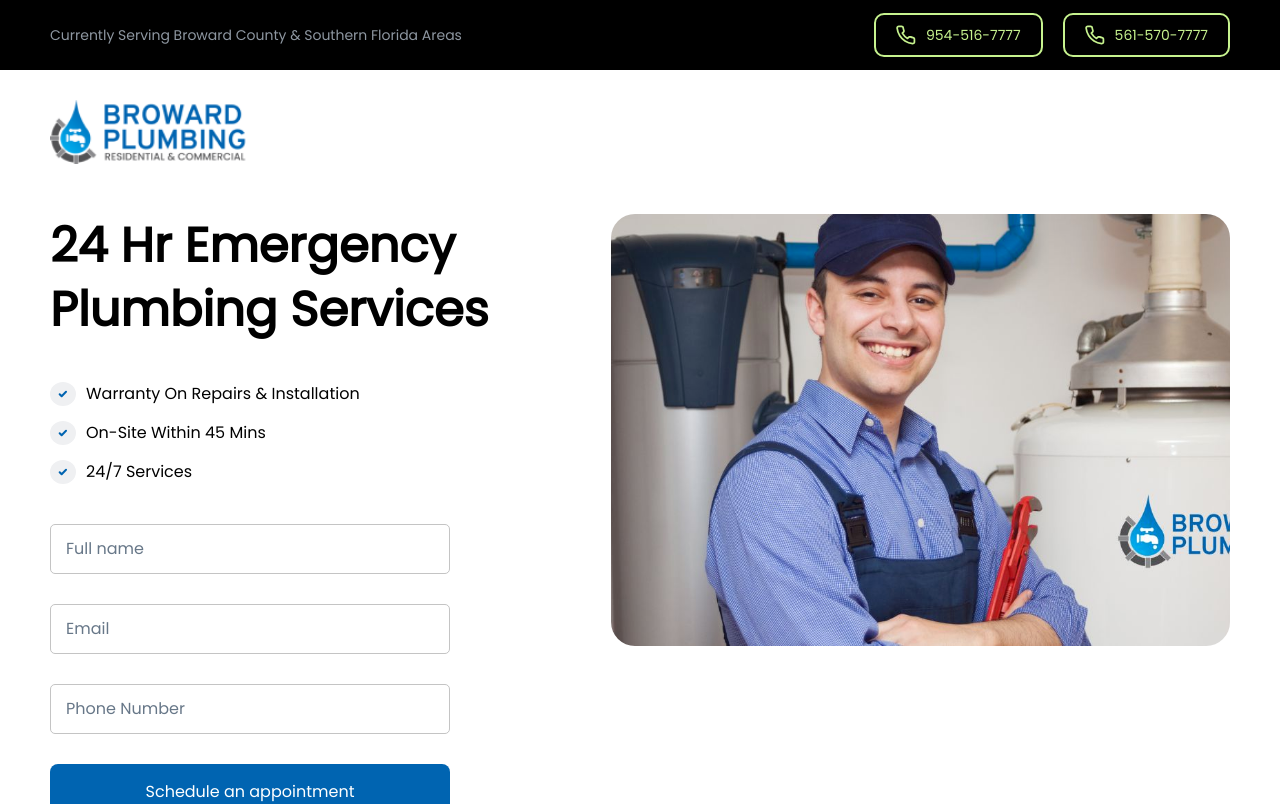
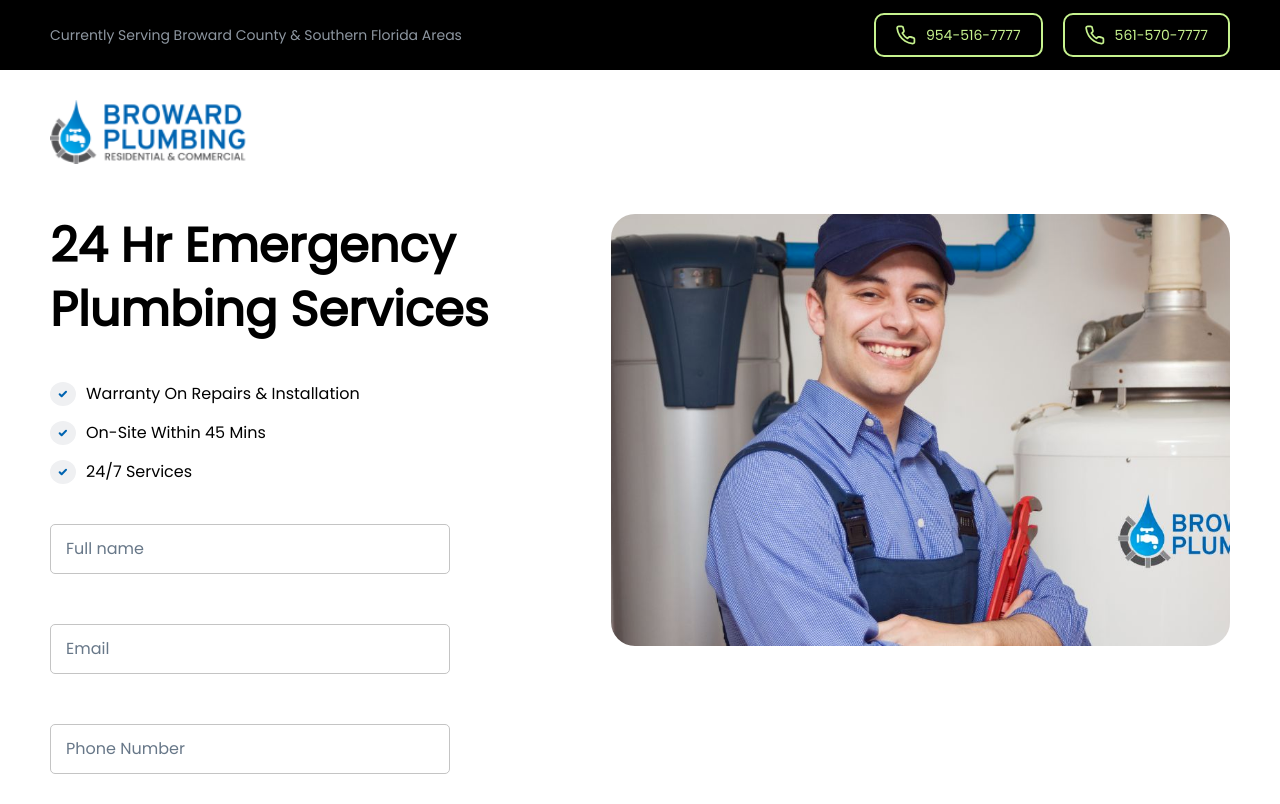
Before and after one commit to AKalyanPavan/browardplumbing, a React (Create React App) app: page / in a window 1280 px wide. Shown: the top 804 px of the page. Built offline with nearby package versions, Linux system fonts and the light colour scheme.

Commit message:
Form validations added

```diff
--- a/src/components/Homepage.js
+++ b/src/components/Homepage.js
@@ -13,6 +13,9 @@ function Homepage() {
   const [activeFaq, setActiveFaq] = useState("faq2");
   const [activeTestimonial, setActiveTestimonial] = useState(1);
   const [translateX, setTranslateX] = useState(0);
+
+  let emailregex = /^[\w-\.]+@([\w-]+\.)+[\w-]{2,4}$/;
+  let phoneregex = /^[+]*[(]{0,1}[0-9]{1,4}[)]{0,1}[-\s\./0-9]*$/;
 
   function onBurgerMenuClicked(){
     document.querySelector("#modal").style.animationName = "slideIn";
@@ -224,6 +227,32 @@ function Homepage() {
     inputDiv.classList.remove("hover:border-[#000000]");
     inputDiv.classList.add("border-[#377dff]");
 
+    switch(inputId) {
+      case "fullName":
+        let errorName = document.getElementById("errorName");
+
+        if(!errorName.classList.contains("invisible")) {
+          errorName.classList.add("invisible");
+        }
+        break;
+      case "email":
+        let errorEmail = document.getElementById("errorEmail");
+
+        if(!errorEmail.classList.contains("invisible")) {
+          errorEmail.classList.add("invisible");
+        }
+        break;
+      case "phoneNumber":
+        let errorPhonenumber = document.getElementById("errorPhonenumber");
+
+        if(!errorPhonenumber.classList.contains("invisible")) {
+          errorPhonenumber.classList.add("invisible");
+        }
+        break;
+      default:
+        return;
+    }
+
     setTimeout(function() {
       inputLabel.classList.remove("text-[#677788]");
       inputLabel.classList.add("text-[12px]");
@@ -239,12 +268,14 @@ function Homepage() {
     let inputLabel = inputDiv.getElementsByTagName("label")[0];
     let inputText = inputDiv.getElementsByTagName("input")[0];
 
-    inputLabel.style.animationName = "increaseFontsize";
-    inputLabel.style.animationDuration = "0.2s";
-
     inputDiv.classList.add("border-[#c4c4c4]");
     inputDiv.classList.add("hover:border-[#000000]");
     inputDiv.classList.remove("border-[#377dff]");
+
+    if (!inputText.value.trim()) {
+
+      inputLabel.style.animationName = "increaseFontsize";
+      inputLabel.style.animationDuration = "0.2s";
 
       setTimeout(function() {
         inputLabel.classList.add("text-[#677788]");
@@ -252,6 +283,32 @@ function Homepage() {
         inputLabel.classList.remove("mb-[50px]");
         inputLabel.classList.remove("text-[#0064B1]");
       }, 100);
+
+    }
+
+  }
+
+  function validateInput() {
+    let errorName = document.getElementById("errorName");
+    let errorEmail = document.getElementById("errorEmail");
+    let errorPhonenumber = document.getElementById("errorPhonenumber");
+
+    let fname = document.getElementById("fname").value;
+    let femail = document.getElementById("femail").value;
+    let fphonenumber = document.getElementById("fphonenumber").value;
+
+    if(!fname.trim()) {
+      errorName.classList.remove("invisible");
+    }
+
+    if(!emailregex.test(femail)) {
+      errorEmail.classList.remove("invisible");
+    }
+
+    if(!phoneregex.test(fphonenumber)) {
+      errorPhonenumber.classList.remove("invisible");
+    }
+
   }
 
   useEffect(() => {
@@ -431,19 +488,28 @@ function Homepage() {
               </div>
             </div>
             <div className="w-[400px] max-[500px]:w-full">
-              <div id="fullName" className="flex border-solid border-[1.5px] border-[#c4c4c4] rounded-[5px] h-[50px] items-center mb-[30px] hover:border-[#000000]" onClick={() => onInputClicked("fullName")}>
+              <div className="mb-[30px]">
+                <div id="fullName" className="flex border-solid border-[1.5px] border-[#c4c4c4] rounded-[5px] h-[50px] items-center hover:border-[#000000]" onClick={() => onInputClicked("fullName")}>
                   <label className="w-max ml-[5px] absolute text-[#677788] cursor-text bg-[#FFFFFF] px-[10px]">Full name</label>
                   <input className="outline-none mx-[10px] w-[100%] centilio-input-full-name" onBlur={() => onInputFocusOut("fullName")} placeholder="" type="text" id="fname" name="fname" />
                 </div>
-              <div id="email" className="flex border-solid border-[1.5px] border-[#c4c4c4] rounded-[5px] h-[50px] items-center mb-[30px] hover:border-[#000000]" onClick={() => onInputClicked("email")}>
+                <div className="text-left mt-[2px] text-[12px] text-[#BB1010] invisible" id="errorName">Full name Cannot be Empty</div>
+              </div>
+              <div className="mb-[30px]">
+                <div id="email" className="flex border-solid border-[1.5px] border-[#c4c4c4] rounded-[5px] h-[50px] items-center hover:border-[#000000]" onClick={() => onInputClicked("email")}>
                   <label className="w-max ml-[5px] absolute text-[#677788] cursor-text bg-[#FFFFFF] px-[10px]">Email</label>
                   <input className="outline-none mx-[10px] w-[100%] centilio-input-email" onBlur={() => onInputFocusOut("email")} placeholder="" type="text" id="femail" name="femail" />
                 </div>
-              <div id="phoneNumber" className="flex border-solid border-[1.5px] border-[#c4c4c4] rounded-[5px] h-[50px] items-center mb-[30px] hover:border-[#000000]" onClick={() => onInputClicked("phoneNumber")}>
+                <div className="text-left mt-[2px] text-[12px] text-[#BB1010] invisible" id="errorEmail">Please provide valid email</div>
+              </div>
+              <div className="mb-[30px]">
+                <div id="phoneNumber" className="flex border-solid border-[1.5px] border-[#c4c4c4] rounded-[5px] h-[50px] items-center hover:border-[#000000]" onClick={() => onInputClicked("phoneNumber")}>
                   <label className="w-max ml-[5px] absolute text-[#677788] cursor-text bg-[#FFFFFF] px-[10px]">Phone Number</label>
                   <input className="outline-none mx-[10px] w-[100%] centilio-input-mobile" onBlur={() => onInputFocusOut("phoneNumber")} placeholder="" type="text" id="fphonenumber" name="fphonenumber" />
                 </div>
-              <div className="w-[100%] px-[32px] py-[16px] rounded-[8px] bg-[#0064B1] text-[#FFFFFF] font-medium cursor-pointer text-[16px] centilio-form-submit">
+                <div className="text-left mt-[2px] text-[12px] text-[#BB1010] invisible" id="errorPhonenumber">Please provide valid phone number</div>
+              </div>
+              <div className="w-[100%] px-[32px] py-[16px] rounded-[8px] bg-[#0064B1] text-[#FFFFFF] font-medium cursor-pointer text-[16px] centilio-form-submit" onClick={() => validateInput()}>
                 Schedule an appointment
               </div>
               <div className="w-max mt-[15px] text-[16px]">
@@ -813,3 +879,12 @@ function Homepage() {
 }
 
 export default Homepage;
+
+
+// ^[\w-\.]+@([\w-]+\.)+[\w-]{2,4}$
+// email
+
+
+
+// ^[+]*[(]{0,1}[0-9]{1,4}[)]{0,1}[-\s\./0-9]*$
+// Phone Number
```
Lines whose indentation alone changed are shown as unchanged.
